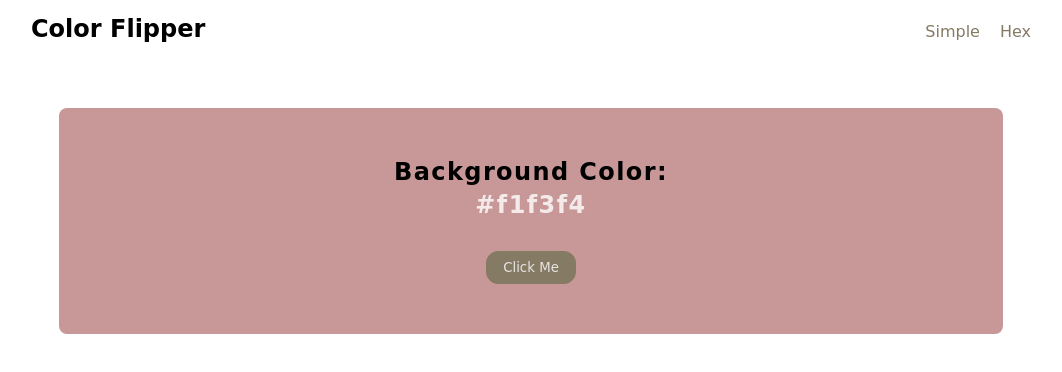
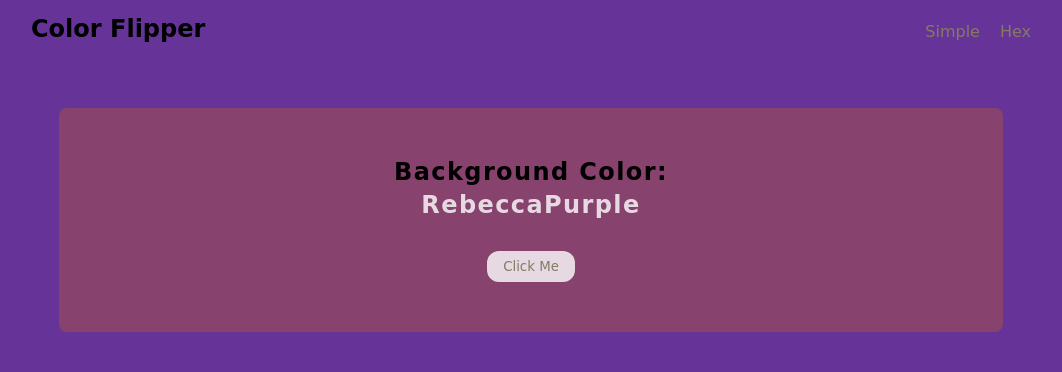
Before and after one commit to Njagz/background-flipper, a plain HTML site: page index.html in a window 1280 px wide. Both pictures are taken after a click on the button "Click Me". Shown: the whole page, without its empty margins (109-1171 px from the left). Drawn offline with Linux system fonts and the light colour scheme; a web font is replaced by a local one.

Commit message:
Added Javascript code for simple background flipper

```diff
--- a/app.js
+++ b/app.js
@@ -0,0 +1,18 @@
+//colors
+const colors = ['Crimson', 'DarkOrange', 'RebeccaPurple', 'SeaGreen', 'Teal', 'Sienna', 'SlateGray', 'AntiqueWhite'];
+
+//select items
+const color = document.querySelector('.color');
+const btn = document.querySelector('#btn');
+
+btn.addEventListener('click', function () {
+ const randomNumber = getRandomNumber();
+
+color.textContent = colors[randomNumber];
+document.body.style.backgroundColor = colors[randomNumber];
+
+});
+
+function getRandomNumber(){
+    return Math.floor(Math.random() * colors.length);
+}
--- a/index.html
+++ b/index.html
@@ -24,6 +24,6 @@
             <button id="btn">Click Me</button>
         </div>
     </main>
-
+ <script src="app.js"></script>
 </body>
 </html>
--- a/main.css
+++ b/main.css
@@ -75,3 +75,11 @@ main{
     color: rgba(255,255,255,0.8);
     background: var(--prim-color);
 }
+
+.container button:hover, .container button:focus {
+cursor:pointer;
+background-color:rgba(255,255,255,0.8);
+color: var(--prim-color);
+border: none;
+outline: none;
+}
```
